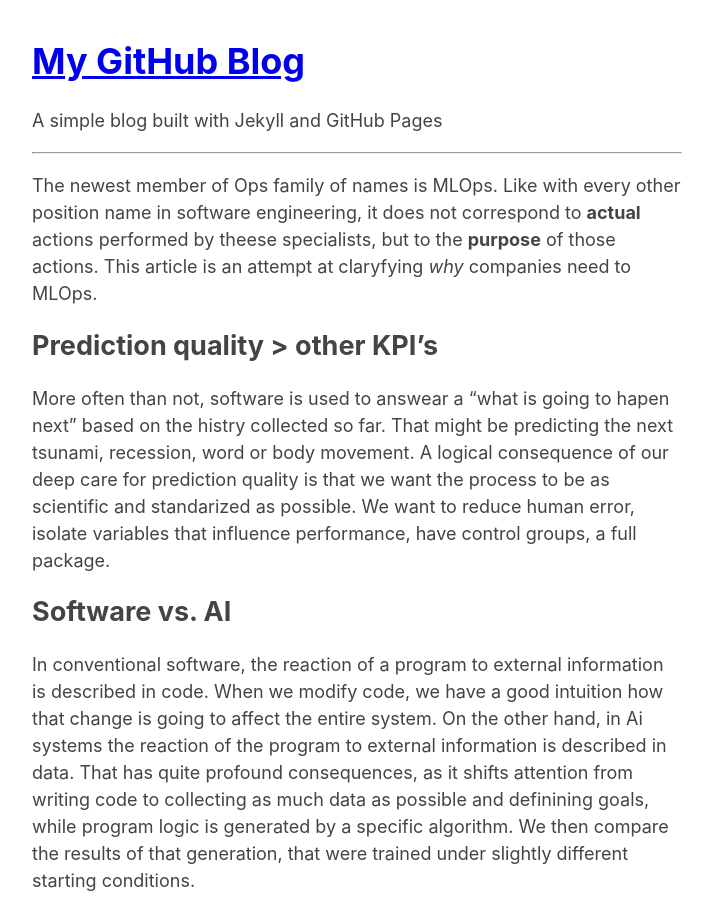
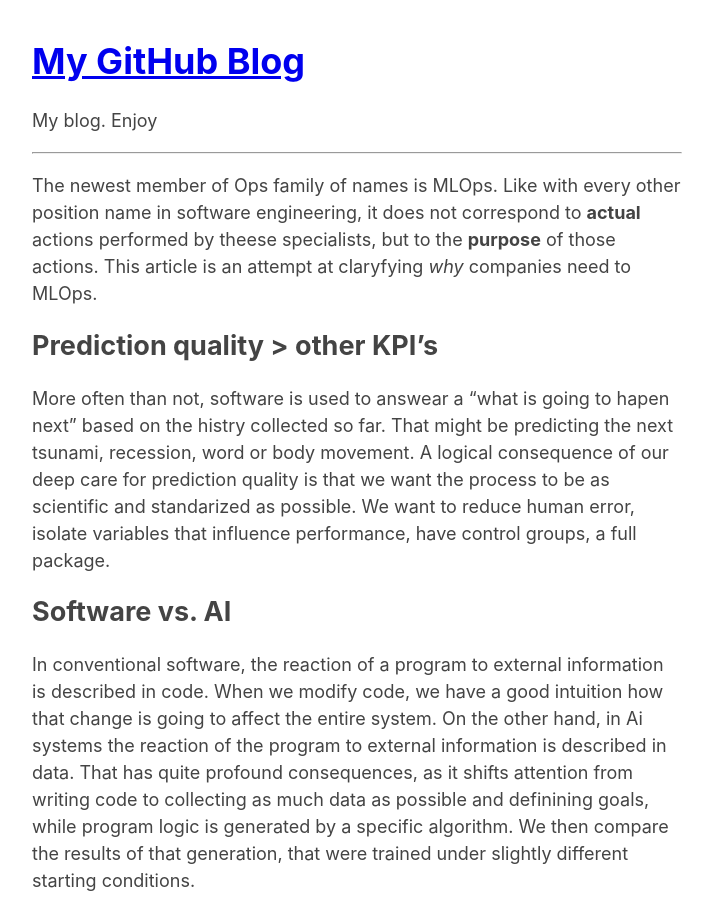
Before and after one commit to habrzyk-pawel/habrzyk-pawel.github.io, a Jekyll site: the page built from _posts/2025-05-07-What-is-MLOps.md, in a window 1280 px wide and 900 px high. Shown: the whole window, without its empty margins (283-996 px from the left). Built offline with Jekyll 4.4.1, drawn with Linux system fonts in a browser that asks for light colours.

Commit message:
Update _config.yml

```diff
--- a/_config.yml
+++ b/_config.yml
@@ -1,8 +1,8 @@
 title: "My GitHub Blog"
 author: "Paweł Habrzyk"
-description: "A simple blog built with Jekyll and GitHub Pages"
+description: "My blog. Enjoy"
 baseurl: "" # the subpath of your site, e.g. /blog
-url: "https://priestofadanos.github.io"
+url: "https://pawel-habrzyk.github.io"
 
 theme: minima
 
```
